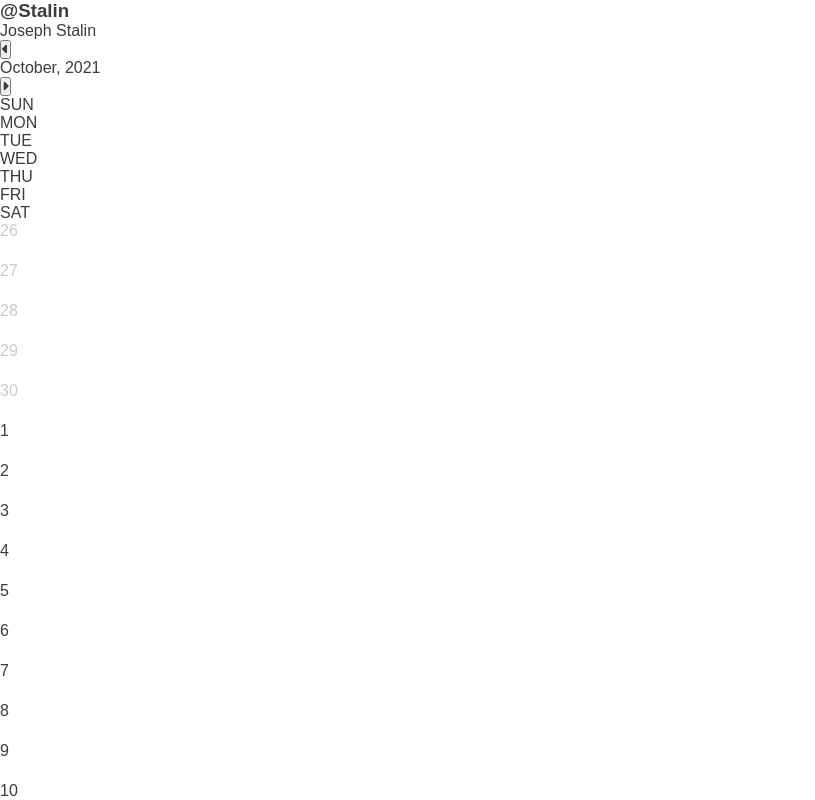
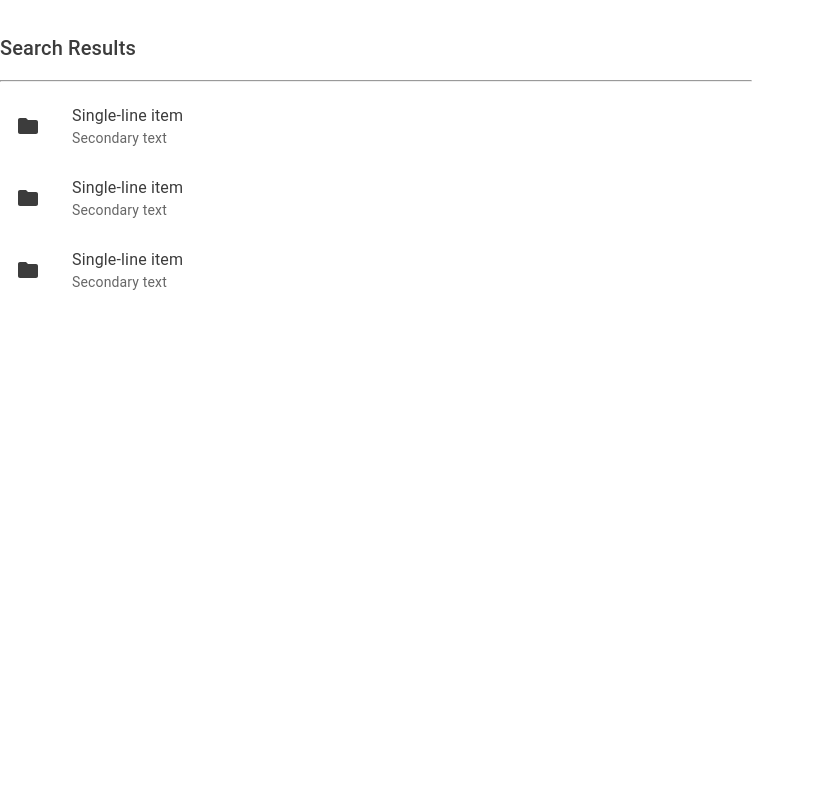
Before and after one commit to Sarthak-23/grasp, a React app in the folder client/: page /search in a window 1280 px wide. Shown: the top 800 px of the page, without its empty margins (0-815 px from the left). Built offline with nearby package versions, Linux system fonts and the light colour scheme.

Commit message:
Implemented Search Component

```diff
--- a/client/src/App.js
+++ b/client/src/App.js
@@ -1,9 +1,9 @@
-import React from "react";
+import React from 'react';
 import { Route, Switch } from 'react-router-dom';
 import Login from '../src/components/Login/Login';
 import Register from '../src/components/Register/Register';
 import Home from '../src/components/Home/Home';
-import Search from '../src/components/Search/Search'
+import Search from '../src/components/Search/Search';
 
 //classes
 import classes from './App.css';
@@ -17,7 +17,7 @@ function App() {
             <Route exact path="/register">
                 <Register />
             </Route>
-      <Route path="/">
+            <Route exact path="/">
                 <Home />
             </Route>
             <Route exact path="/search">
--- a/client/src/components/Login/Login.css
+++ b/client/src/components/Login/Login.css
@@ -1,3 +1,3 @@
-.LockIcon{
+.LockIcon {
     color: white !important;
 }
--- a/client/src/components/Search/Search.css
+++ b/client/src/components/Search/Search.css
@@ -0,0 +1,3 @@
+.MainContent {
+    padding: 20px;
+}
--- a/client/src/components/Search/Search.js
+++ b/client/src/components/Search/Search.js
@@ -1,17 +1,72 @@
-import React from 'react'
+import * as React from 'react';
+import { styled } from '@mui/material/styles';
+import Box from '@mui/material/Box';
+import List from '@mui/material/List';
+import ListItem from '@mui/material/ListItem';
+import ListItemAvatar from '@mui/material/ListItemAvatar';
+import ListItemIcon from '@mui/material/ListItemIcon';
+import ListItemText from '@mui/material/ListItemText';
+import Avatar from '@mui/material/Avatar';
+import IconButton from '@mui/material/IconButton';
+import FormGroup from '@mui/material/FormGroup';
+import FormControlLabel from '@mui/material/FormControlLabel';
+import Checkbox from '@mui/material/Checkbox';
+import Grid from '@mui/material/Grid';
+import Typography from '@mui/material/Typography';
+import FolderIcon from '@mui/icons-material/Folder';
+import DeleteIcon from '@mui/icons-material/Delete';
 
-//componennt
+import classes from './Search.css';
 
-
-//classes
-import classes from "./Search.css";
-
-const Search = (props) => {
-    return (
-        <div className={classes.Search}>
-            <h1>Search Page</h1>
-        </div>
-    )
+function generate(element) {
+    return [0, 1, 2].map((value) =>
+        React.cloneElement(element, {
+            key: value,
+        })
+    );
 }
 
-export default Search
+const Demo = styled('div')(({ theme }) => ({
+    backgroundColor: theme.palette.background.paper,
+}));
+
+const Search = () => {
+    const [dense, setDense] = React.useState(false);
+
+    return (
+        <Box
+            sx={{ flexGrow: 1, maxWidth: 752 }}
+            className={classes.MainContent}
+        >
+            <Grid container spacing={2}>
+                <Grid item xs={12} md={12}>
+                    <Typography
+                        sx={{ mt: 4, mb: 2 }}
+                        variant="h6"
+                        component="div"
+                    >
+                        Search Results
+                    </Typography>
+                    <hr />
+                    <Demo>
+                        <List dense={dense}>
+                            {generate(
+                                <ListItem>
+                                    <ListItemIcon>
+                                        <FolderIcon />
+                                    </ListItemIcon>
+                                    <ListItemText
+                                        primary="Single-line item"
+                                        secondary={'Secondary text'}
+                                    />
+                                </ListItem>
+                            )}
+                        </List>
+                    </Demo>
+                </Grid>
+            </Grid>
+        </Box>
+    );
+};
+
+export default Search;
```
Also changed, not shown: client/src/components/Home/Home.js (+8 -8 lines), client/src/components/Home/Panel/Panel.jsx (+18 -18 lines), client/src/components/Home/RightPanel/RightPanel.js (+20 -10 lines), client/src/components/Login/Login.js (+13 -19 lines). Lines whose indentation alone changed are shown as unchanged.
